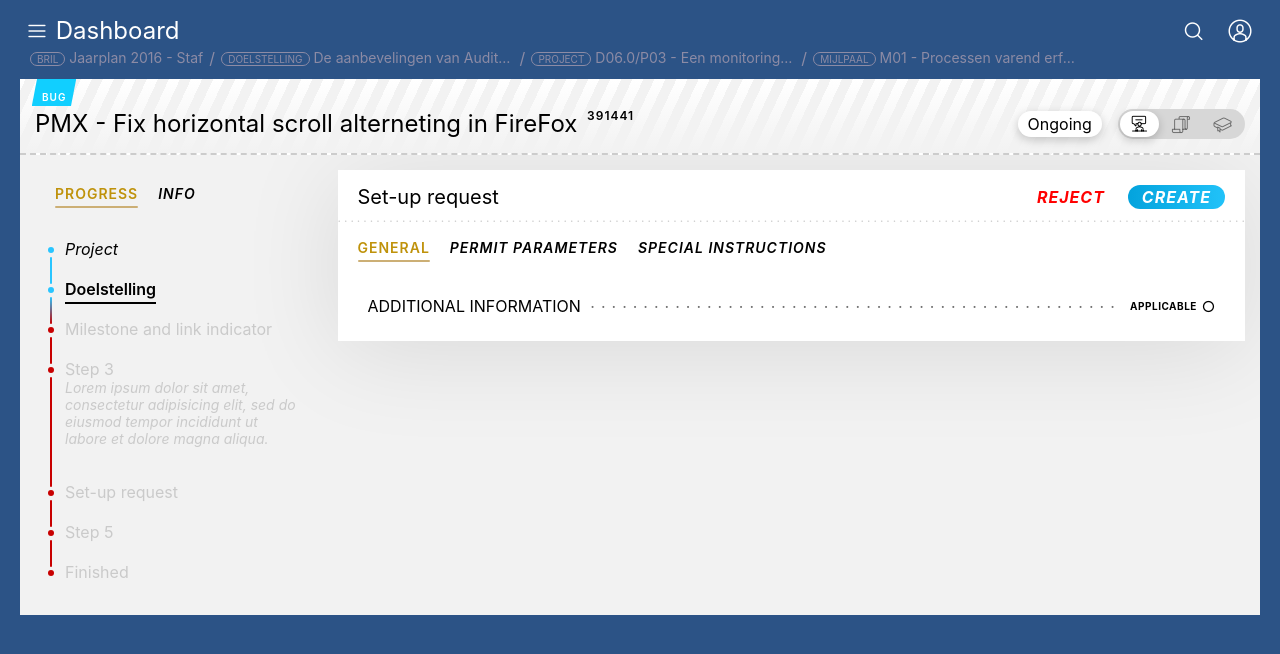
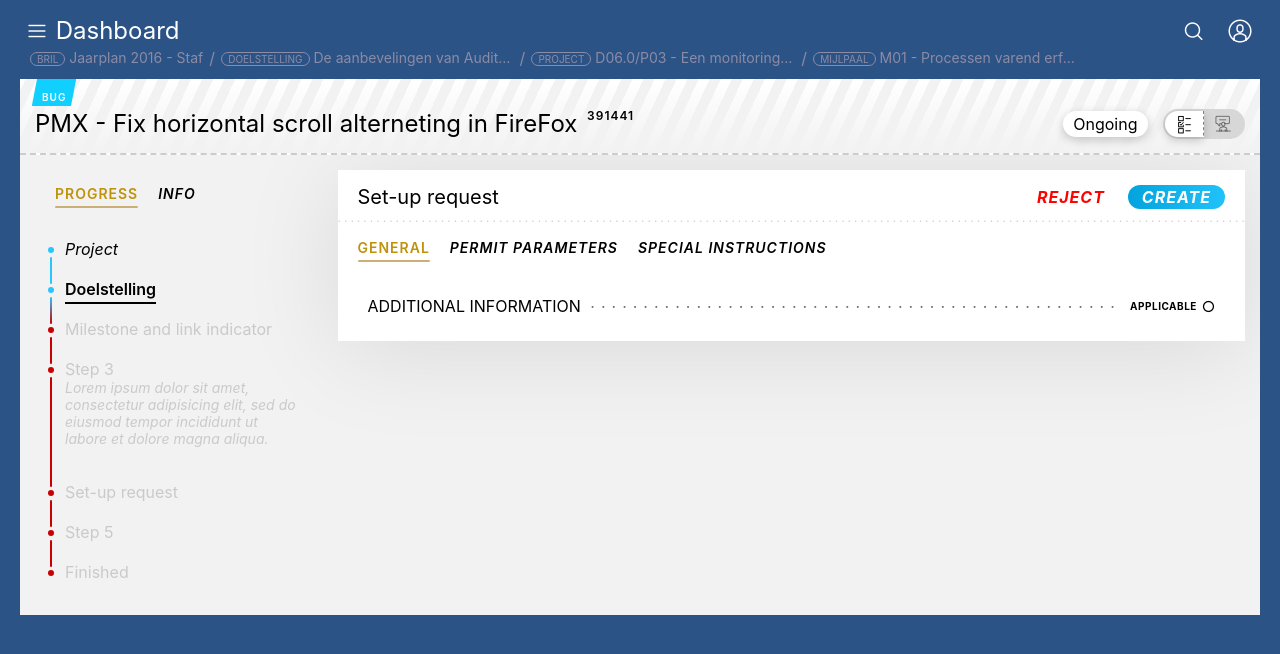
Before and after one commit to lordblendi/tracker-mockup, a Jekyll site: the page built from index.md, in a window 1280 px wide. Shown: the top 654 px of the page. Built offline with Jekyll 4.4.1, drawn with Linux system fonts in a browser that asks for light colours; nearby versions of some CDN libraries; comment, search, counter and statistics services are not loaded.

Commit message:
update toggle switch for progress/comments in item header

```diff
--- a/_includes/blocks/item-header.html
+++ b/_includes/blocks/item-header.html
@@ -14,20 +14,15 @@
       </div>
     </div>
 
-    <div class="pmx-selector pmx-selector--expanded pmx-selector--toggleSelect">
+    <div class="pmx-selector pmx-selector--expanded pmx-selector--multiSelect">
       <div class="pmx-selector__item pmx-selector__item--selected JS_toggle-progress">
         <div class="pmx-selector__block">
-          <span class="pmx-selector__blockPart pmx-selector__blockPart--field">स</span>
-        </div>
-      </div>
-      <div class="pmx-selector__item">
-        <div class="pmx-selector__block">
-          <span class="pmx-selector__blockPart pmx-selector__blockPart--field">द</span>
+          <span class="pmx-selector__blockPart pmx-selector__blockPart--field">ण</span>
         </div>
       </div>
       <div class="pmx-selector__item JS_toggle-comments">
         <div class="pmx-selector__block">
-          <span class="pmx-selector__blockPart pmx-selector__blockPart--field">ग</span>
+          <span class="pmx-selector__blockPart pmx-selector__blockPart--field">स</span>
         </div>
       </div>
     </div>
--- a/sass/app.scss
+++ b/sass/app.scss
@@ -16,9 +16,17 @@ body {
   background-color: #2C5386;
   min-height: 100vh;
 
+  -webkit-font-feature-settings: "kern" 1,"liga" 0;
+  font-feature-settings: "kern" 1,"liga" 0;
+
+  font-kerning: normal;
+  text-rendering: optimizeLegibility;
+
   -webkit-font-smoothing: antialiased;
   -moz-osx-font-smoothing: grayscale;
-  text-rendering: optimizeLegibility;
+
+  -webkit-font-variant-ligatures: no-common-ligatures;
+  font-variant-ligatures: no-common-ligatures;
 
   &.fixed {
     overflow-y: hidden;
```
